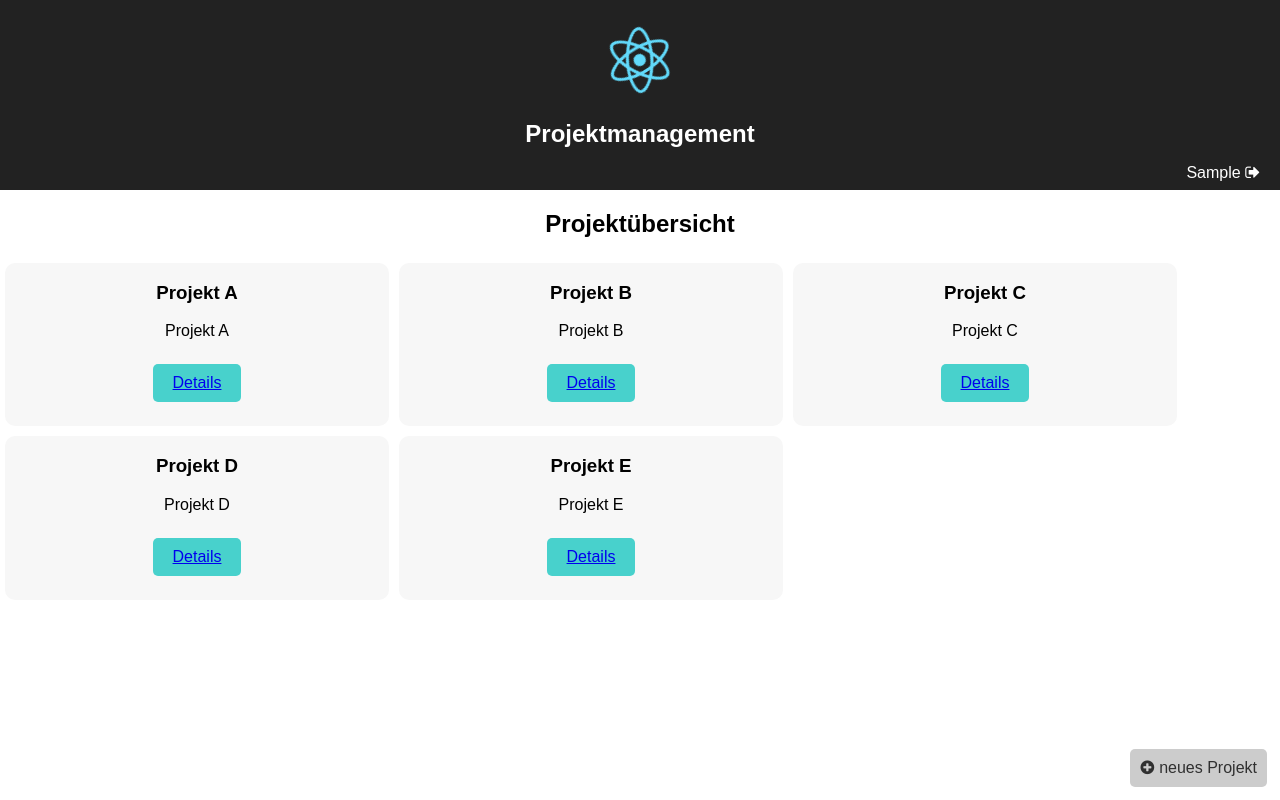
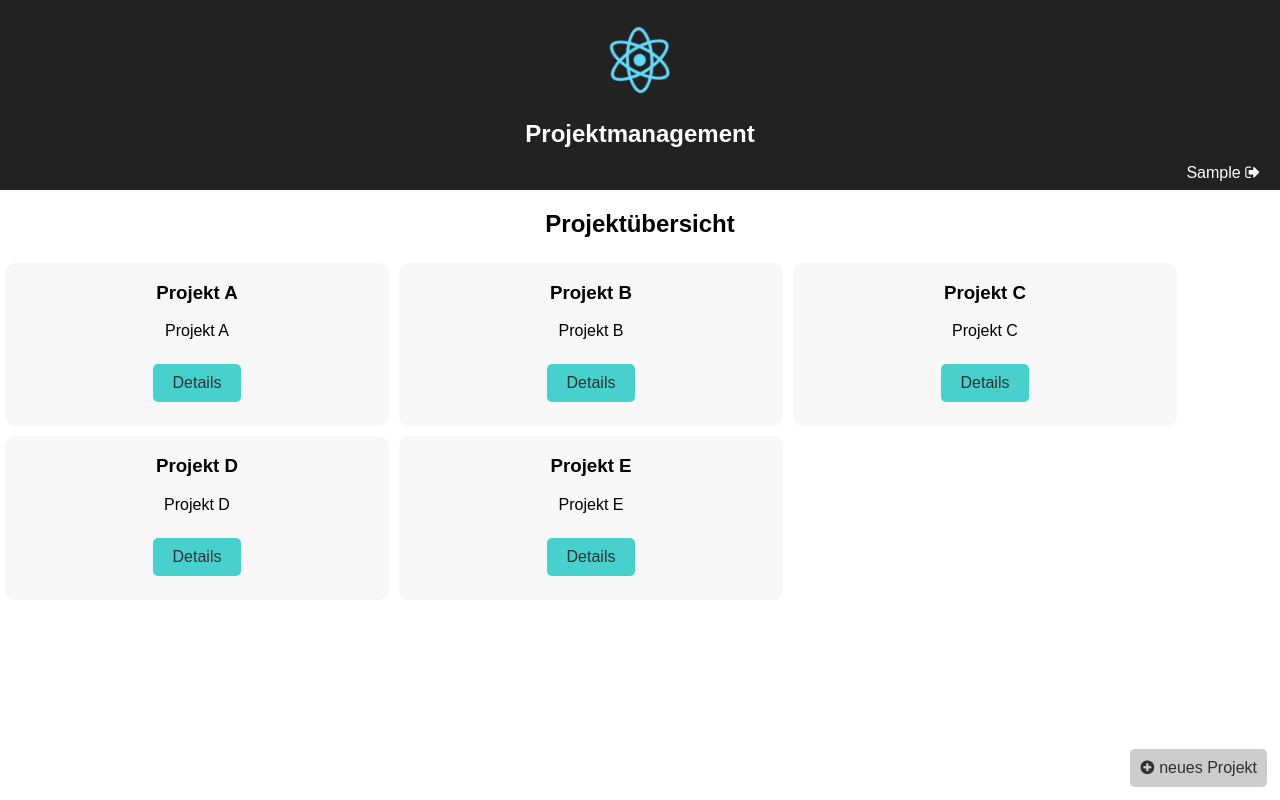
Before and after one commit to LechnerR/projektmanagement, a React (Create React App) app: page /dashboard in a window 1280 px wide. Both pictures are taken after typing "Sample", "Sample123" into the empty fields and a click on the button "Login". Built offline with nearby package versions, Linux system fonts and the light colour scheme.

Commit message:
little cleanup

```diff
--- a/src/dashboard/Dashboard.css
+++ b/src/dashboard/Dashboard.css
@@ -9,6 +9,7 @@
 }
 
 .Details {
+  display: inline-block;
   border-radius: 5px;
   text-align: center;
   border: none;
@@ -17,6 +18,10 @@
   padding: 10px 20px;
   margin: 8px;
   color: #303030;
+}
+
+a:link, a:visited, a:hover, a:active {
+  text-decoration: none;
 }
 
 .NewProject {
--- a/src/dashboard/Dashboard.js
+++ b/src/dashboard/Dashboard.js
@@ -1,13 +1,10 @@
 import React, { Component } from 'react';
 import {
-  BrowserRouter,
   Route,
   Link,
   Switch,
   Redirect
 } from 'react-router-dom';
-import Button from 'react-bootstrap';
-import Jumbotron from 'react-bootstrap';
 import { Grid, Row, Col } from 'react-bootstrap';
 import 'font-awesome/css/font-awesome.min.css';
 import './Dashboard.css';
@@ -61,12 +58,11 @@ function AllProjects(props) {
                 <div className="jumbotron">
                   <h3>{p.title}</h3>
                   <p>{p.description}</p>
-                  <p><button className="Details"><Link to={`/projects/${p.id}`}>Details</Link></button></p>
+                  <p><Link className="Details" to={`/projects/${p.id}`}>Details</Link></p>
                 </div>
               </Col>
             ))
           }
-
         </Row>
       </Grid>
     </div>
@@ -75,7 +71,7 @@ function AllProjects(props) {
 
 function Project(props) {
   const project = ProjectAPI.get(
-    parseInt(props.match.params.id)
+    parseInt(props.match.params.id,10)
   )
   if (!project) {
     return <div>Sorry, but the project was not found</div>
--- a/src/index.js
+++ b/src/index.js
@@ -3,7 +3,6 @@ import ReactDOM from 'react-dom';
 import {
   BrowserRouter,
   Route,
-  Link,
   Switch
 } from 'react-router-dom';
 import './index.css';
--- a/src/login/LoginControll.js
+++ b/src/login/LoginControll.js
@@ -1,7 +1,5 @@
 import React, { Component } from 'react';
 import './Forms.css';
-import Input from 'react-bootstrap';
-import Button from 'react-bootstrap';
 import LoginForm from './LoginForm.js';
 import RegistrationForm from './RegistrationForm.js';
 
--- a/src/login/LoginForm.js
+++ b/src/login/LoginForm.js
@@ -1,7 +1,5 @@
 import React, { Component } from 'react';
 import './Forms.css';
-import Input from 'react-bootstrap';
-import Button from 'react-bootstrap';
 
 class LoginForm extends Component {
 
--- a/src/login/RegistrationForm.js
+++ b/src/login/RegistrationForm.js
@@ -1,8 +1,5 @@
 import React, { Component } from 'react';
 import './Forms.css';
-import App from '../App.js';
-import Input from 'react-bootstrap';
-import Button from 'react-bootstrap';
 
 class RegistrationForm extends Component {
   handleRegistration(e) {
```
Also changed, not shown: src/App.js (+1 -10 lines).
